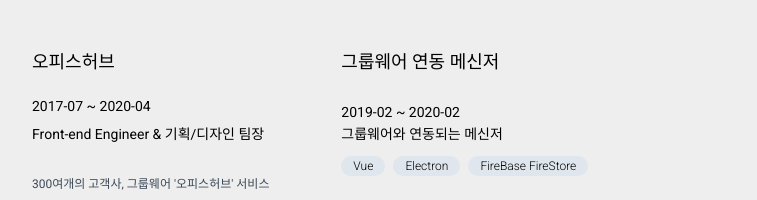
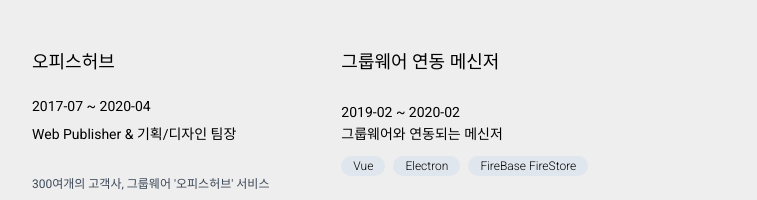
Before and after one commit to koallazon/resume, a Vue app: page / in a window 1280 px wide. Shown: the part 1320-1520 px from the top of the page, without its empty margins (160-917 px from the left). Built offline with nearby package versions, Linux system fonts and the light colour scheme.

Commit message:
경력의 직무 수정

```diff
--- a/src/router/views/Home.vue
+++ b/src/router/views/Home.vue
@@ -101,7 +101,7 @@
       {
         companyName: "오피스허브",
         period: "2017-07 ~ 2020-04",
-        role: "Front-end Engineer & 기획/디자인 팀장",
+        role: "Web Publisher & 기획/디자인 팀장",
         introduce: "300여개의 고객사, 그룹웨어 '오피스허브' 서비스 스타트업",
         project: [
           {
```
